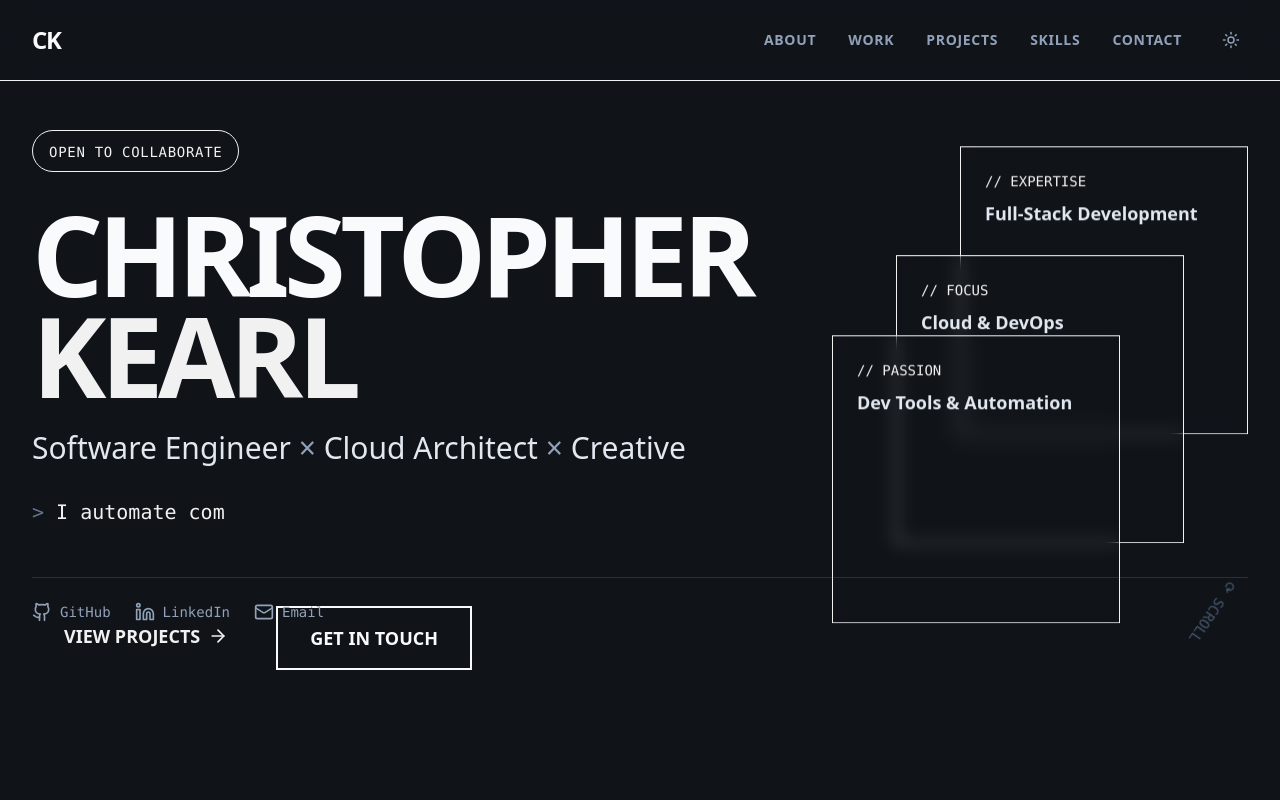
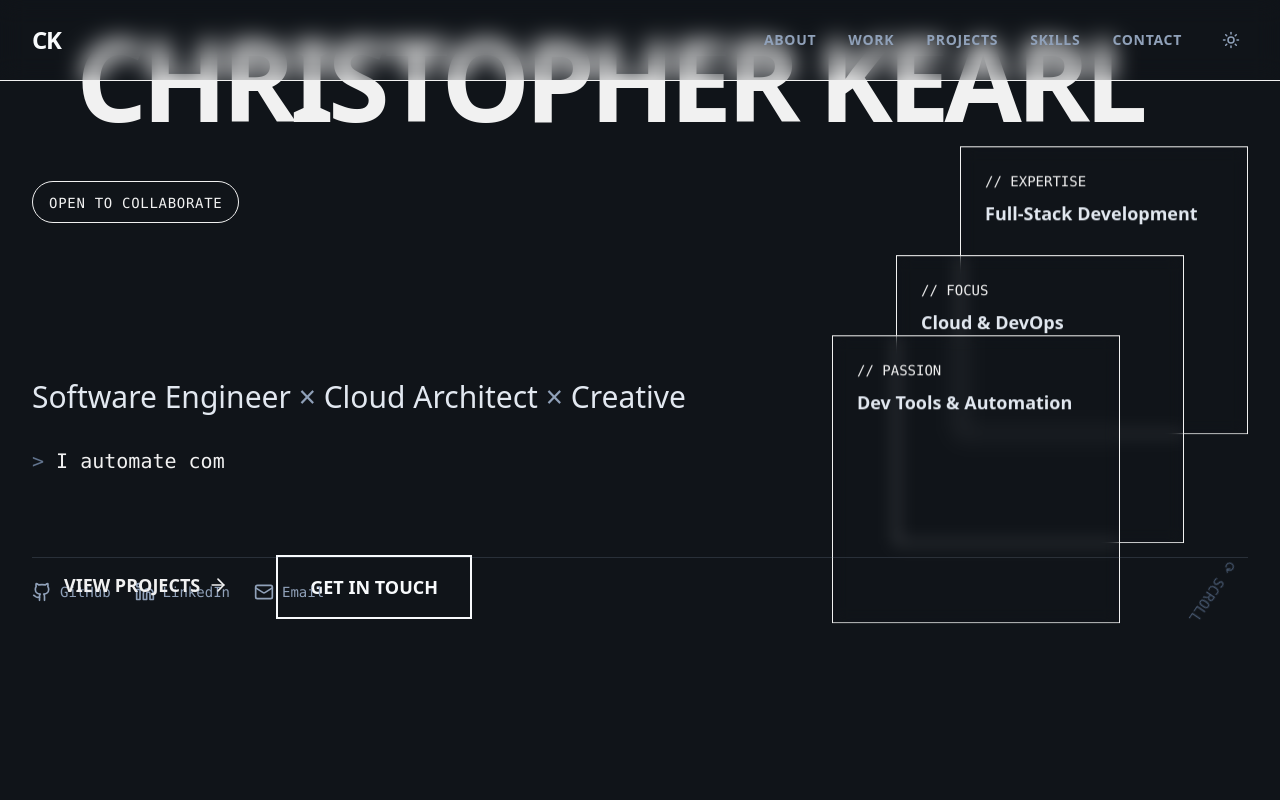
Before and after one commit to ckearl/portfolio-two, a Next.js app: page / in a window 1280 px wide. Shown: the top 800 px of the page. Built offline with nearby package versions, Linux system fonts and the light colour scheme.

Commit message:
almost working hero name title

```diff
--- a/app/page.tsx
+++ b/app/page.tsx
@@ -6,13 +6,11 @@ import Projects from "@/components/Projects";
 import Skills from "@/components/Skills";
 import Contact from "@/components/Contact";
 import Footer from "@/components/Footer";
-import VerticalNameStamp from "@/components/VerticalNameStamp";
 
 export default function Home() {
   return (
     <main className="min-h-screen">
       <Navigation />
-      <VerticalNameStamp />
       <Hero />
       <About />
       <Experience />
--- a/components/Hero.tsx
+++ b/components/Hero.tsx
@@ -1,7 +1,7 @@
 "use client";
 
-import { motion } from "framer-motion";
-import { useEffect, useState } from "react";
+import { motion, useScroll, useTransform, MotionValue } from "framer-motion";
+import { useEffect, useState, useRef } from "react";
 import { ArrowRight, Github, Linkedin, Mail } from "lucide-react";
 import { personalInfo } from "@/data/resume";
 
@@ -13,11 +13,138 @@ const typewriterPhrases = [
   "I made music with millions of streams.",
 ];
 
+function NameTransform({
+  scrollY,
+  nameRotate,
+  nameScale,
+  slashOpacity,
+  textProgress
+}: {
+  scrollY: any;
+  nameRotate: any;
+  nameScale: any;
+  slashOpacity: any;
+  textProgress: any;
+}) {
+  const [displayText, setDisplayText] = useState("CHRISTOPHER KEARL");
+  const [isFixed, setIsFixed] = useState(false);
+  const [initialPosition, setInitialPosition] = useState({ top: 0, left: 0 });
+  const [hasCapturedPosition, setHasCapturedPosition] = useState(false);
+  const nameRef = useRef<HTMLDivElement>(null);
+
+  // Capture position when becoming fixed and switch to fixed positioning
+  useEffect(() => {
+    const checkPosition = () => {
+      if (!nameRef.current) return;
+
+      const rect = nameRef.current.getBoundingClientRect();
+      const scrollYValue = window.scrollY;
+
+      // When the element reaches near the top of viewport
+      if (!isFixed && rect.top <= 0) {
+        // Only capture position the first time (or after reset)
+        if (!hasCapturedPosition) {
+          setInitialPosition({
+            top: rect.top,
+            left: rect.left
+          });
+          setHasCapturedPosition(true);
+        }
+        setIsFixed(true);
+      } else if (isFixed && scrollYValue < 50) {
+        // Reset when scrolling back to top - clear captured position so it re-captures fresh next time
+        setIsFixed(false);
+        setHasCapturedPosition(false);
+        setInitialPosition({ top: 0, left: 0 });
+      }
+    };
+
+    const unsubscribe = scrollY.on("change", checkPosition);
+    return unsubscribe;
+  }, [scrollY, isFixed, hasCapturedPosition]);
+
+  // Update text based on scroll
+  useEffect(() => {
+    const unsubscribe = textProgress.on("change", (latest: number) => {
+      if (latest < 0.3) {
+        setDisplayText("CHRISTOPHER KEARL");
+      } else if (latest < 0.6) {
+        setDisplayText("C. KEARL");
+      } else if (latest < 0.8) {
+        setDisplayText("C.K.");
+      } else {
+        setDisplayText("CK");
+      }
+    });
+    return unsubscribe;
+  }, [textProgress]);
+
+  // Create position transforms that move from captured position to bottom-left
+  const targetX = 32; // 32px from left edge
+  const targetY = typeof window !== 'undefined' ? window.innerHeight - 250 : 0; // Higher up to stay in view when rotated
+
+  // Transform from initial position to target position - only applies when scrolling AFTER element becomes fixed
+  // Using scrollY range [100, 1200] to match when the element becomes fixed
+  const posX = useTransform(scrollY, [100, 1200], [initialPosition.left, targetX]);
+  const posY = useTransform(scrollY, [100, 1200], [initialPosition.top, targetY]);
+
+  return (
+    <>
+      {/* Invisible placeholder to maintain spacing when name is fixed */}
+      {isFixed && (
+        <div className="invisible pointer-events-none" aria-hidden="true">
+          CHRISTOPHER KEARL
+        </div>
+      )}
+
+      {/* The actual transforming name */}
+      <motion.div
+        ref={nameRef}
+        style={{
+          rotate: nameRotate,
+          scale: nameScale,
+          ...(isFixed ? {
+            left: posX,
+            top: posY,
+          } : {})
+        }}
+        className={`${
+          isFixed
+            ? "fixed z-50"
+            : "relative"
+        } text-neon-cyan font-black tracking-tighter origin-bottom-left transition-none`}
+      >
+        <div className="flex items-center gap-3">
+          <motion.div
+            style={{ opacity: slashOpacity }}
+            className="w-8 h-[2px] bg-neon-cyan"
+          />
+          <span className="whitespace-nowrap">
+            {displayText}
+          </span>
+        </div>
+      </motion.div>
+    </>
+  );
+}
+
 export default function Hero() {
   const [currentPhrase, setCurrentPhrase] = useState(0);
   const [currentText, setCurrentText] = useState("");
   const [isDeleting, setIsDeleting] = useState(false);
   const [isPaused, setIsPaused] = useState(false);
+
+  // Scroll animations for name transformation
+  const { scrollY } = useScroll();
+
+  // Transform completes when About header is in middle of screen (roughly 1200px)
+  // All transforms start at 100px (when element becomes fixed) and complete at 1200px
+  const nameRotate = useTransform(scrollY, [100, 1200], [0, 90]);
+  const nameScale = useTransform(scrollY, [100, 1200], [1, 0.25]);
+  const slashOpacity = useTransform(scrollY, [600, 1200], [0, 1]);
+
+  // Text transition progress
+  const textProgress = useTransform(scrollY, [100, 1200], [0, 1]);
 
   useEffect(() => {
     const phrase = typewriterPhrases[currentPhrase];
@@ -106,18 +233,21 @@ export default function Hero() {
                 </span>
               </motion.div>
 
-              {/* Name - HUGE and bold */}
-              <h1 className="mb-6">
+              {/* Name - HUGE and bold - transforms on scroll */}
+              <h1 className="mb-6 relative">
                 <motion.div
                   className="text-[clamp(3rem,10vw,7rem)] font-black leading-[0.9] tracking-tighter"
                   initial={{ opacity: 0, y: 30 }}
                   animate={{ opacity: 1, y: 0 }}
                   transition={{ delay: 0.2, duration: 0.6 }}
                 >
-                  <span className="text-slate-50 block">CHRISTOPHER</span>
-                  <span className="text-neon-cyan block">
-                    KEARL
-                  </span>
+                  <NameTransform
+                    scrollY={scrollY}
+                    nameRotate={nameRotate}
+                    nameScale={nameScale}
+                    slashOpacity={slashOpacity}
+                    textProgress={textProgress}
+                  />
                 </motion.div>
               </h1>
 
--- a/components/VerticalNameStamp.tsx
+++ /dev/null
@@ -1,34 +0,0 @@
-"use client";
-
-import { motion, useScroll, useTransform } from "framer-motion";
-import { useRef } from "react";
-
-export default function VerticalNameStamp() {
-  const ref = useRef(null);
-  const { scrollY } = useScroll();
-
-  // Animation should complete when About section header is in middle of screen
-  // Hero is roughly 100vh, so About header is around 100vh + some padding
-  // Let's say animation completes at around 1200px scroll
-  const y = useTransform(scrollY, [0, 1200], [100, 0]);
-  const opacity = useTransform(scrollY, [0, 600, 1200], [0, 0, 1]);
-  const rotate = useTransform(scrollY, [0, 1200], [0, 90]);
-
-  return (
-    <motion.div
-      ref={ref}
-      style={{ y, opacity, rotate }}
-      className="fixed bottom-8 left-8 z-50 origin-bottom-left"
-    >
-      <div className="flex items-center gap-3">
-        {/* Small line graphic */}
-        <div className="w-8 h-[2px] bg-neon-cyan" />
-
-        {/* Vertical name */}
-        <p className="text-slate-50 font-black text-sm uppercase tracking-[0.3em] whitespace-nowrap">
-          CHRISTOPHER KEARL
-        </p>
-      </div>
-    </motion.div>
-  );
-}
```
